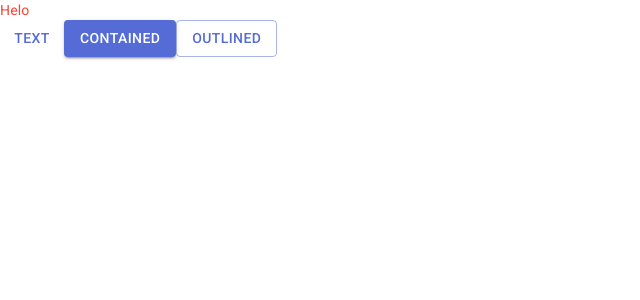
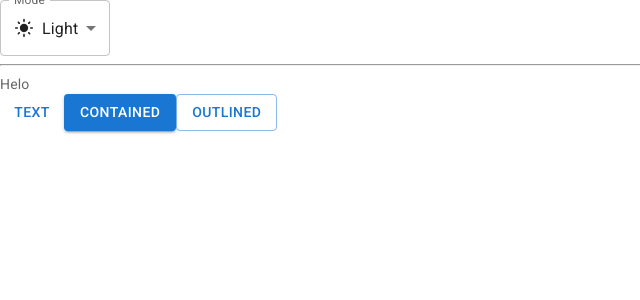
Before and after one commit to Huyuyh/trello-clone, a React (Vite) app in the folder trello-web/: page / in a window 1280 px wide. Shown: the top 300 px of the page, without its empty margins (0-640 px from the left). Built offline with nearby package versions, Linux system fonts and the light colour scheme.

Commit message:
add dark light mode

```diff
--- a/trello-web/src/App.jsx
+++ b/trello-web/src/App.jsx
@@ -1,9 +1,61 @@
 import Button from "@mui/material/Button";
 import Typography from "@mui/material/Typography";
+import { useColorScheme } from "@mui/material/styles";
+import Box from "@mui/material/Box";
+import InputLabel from "@mui/material/InputLabel";
+import MenuItem from "@mui/material/MenuItem";
+import FormControl from "@mui/material/FormControl";
+import Select from "@mui/material/Select";
+import LightModeIcon from "@mui/icons-material/LightMode";
+import DarkModeOutlinedIcon from "@mui/icons-material/DarkModeOutlined";
+import SettingsBrightnessIcon from "@mui/icons-material/SettingsBrightness";
+
+function ModeSelect() {
+  const { mode, setMode } = useColorScheme();
+
+  const handleChange = (event) => {
+    setMode(event.target.value);
+  };
+  return (
+    <Box sx={{ minWidth: 120 }}>
+      <FormControl>
+        <InputLabel id="label-select-dark-light-mode">Mode</InputLabel>
+        <Select
+          labelId="label-select-dark-light-mode"
+          id="select-dark-light-mode"
+          value={mode}
+          label="Mode"
+          onChange={handleChange}
+        >
+          <MenuItem value={"light"}>
+            <Box sx={{ display: "flex", alignItems: "center", gap: "8px" }}>
+              <LightModeIcon fontSize="small" />
+              Light
+            </Box>
+          </MenuItem>
+          <MenuItem value={"dark"}>
+            <Box sx={{ display: "flex", alignItems: "center", gap: "8px" }}>
+              <DarkModeOutlinedIcon fontSize="small" />
+              Dark
+            </Box>
+          </MenuItem>
+          <MenuItem value={"system"}>
+            <Box sx={{ display: "flex", alignItems: "center", gap: "8px" }}>
+              <SettingsBrightnessIcon fontSize="small" />
+              System
+            </Box>
+          </MenuItem>
+        </Select>
+      </FormControl>
+    </Box>
+  );
+}
 
 function App() {
   return (
     <>
+      <ModeSelect />
+      <hr />
       <Typography variant="body2" color="text.secondary">
         Helo
       </Typography>
--- a/trello-web/src/main.jsx
+++ b/trello-web/src/main.jsx
@@ -5,12 +5,13 @@ import App from "./App.jsx";
 import CssBaseline from "@mui/material/CssBaseline";
 import { ThemeProvider } from "@mui/material/styles";
 import theme from "./theme.js";
+import { Experimental_CssVarsProvider as CssVarsProvider } from "@mui/material/styles";
 
 createRoot(document.getElementById("root")).render(
   <StrictMode>
-    <ThemeProvider theme={theme}>
+    <CssVarsProvider theme={theme}>
       <CssBaseline />
       <App />
-    </ThemeProvider>
+    </CssVarsProvider>
   </StrictMode>
 );
--- a/trello-web/src/theme.js
+++ b/trello-web/src/theme.js
@@ -1,22 +1,13 @@
-import { createTheme } from "@mui/material/styles";
-import { red } from "@mui/material/colors";
+import { experimental_extendTheme as extendTheme } from "@mui/material/styles";
 
 // Create a theme instance.
-const theme = createTheme({
-  cssVariables: true,
-  palette: {
-    mode: "light",
-    primary: {
-      main: "#556cd6",
+const theme = extendTheme({
+  colorSchemes: {
+    light: {
+      palette: {},
     },
-    secondary: {
-      main: "#19857b",
-    },
-    error: {
-      main: red.A400,
-    },
-    text: {
-      secondary: red[500],
+    dark: {
+      palette: {},
     },
   },
 });
```
